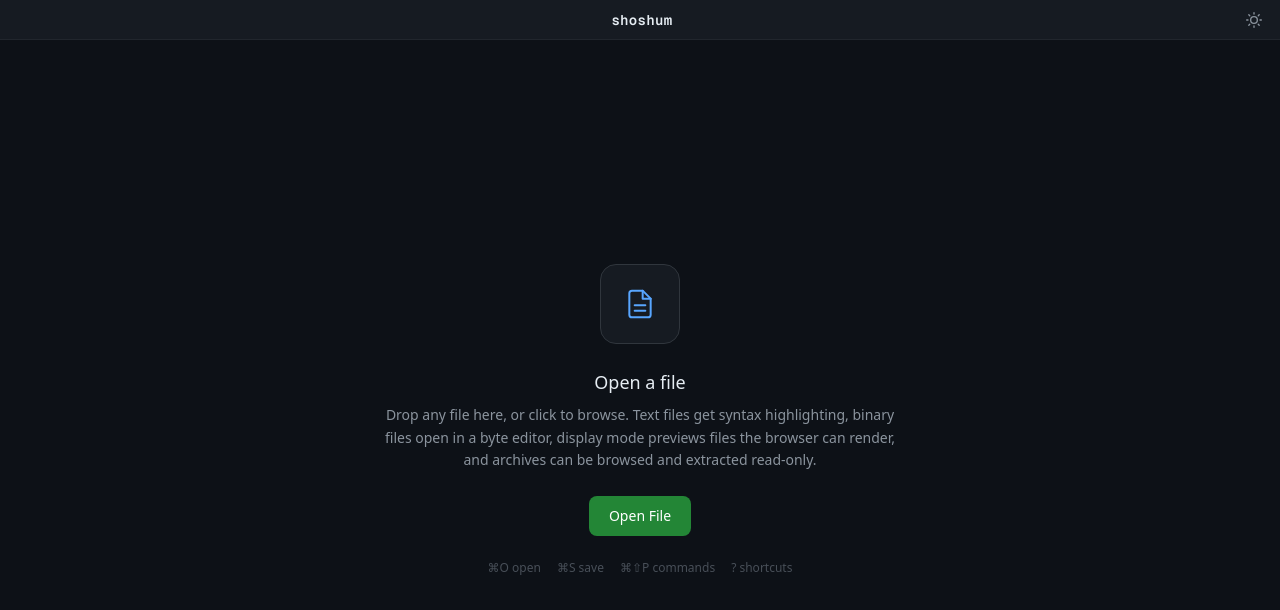
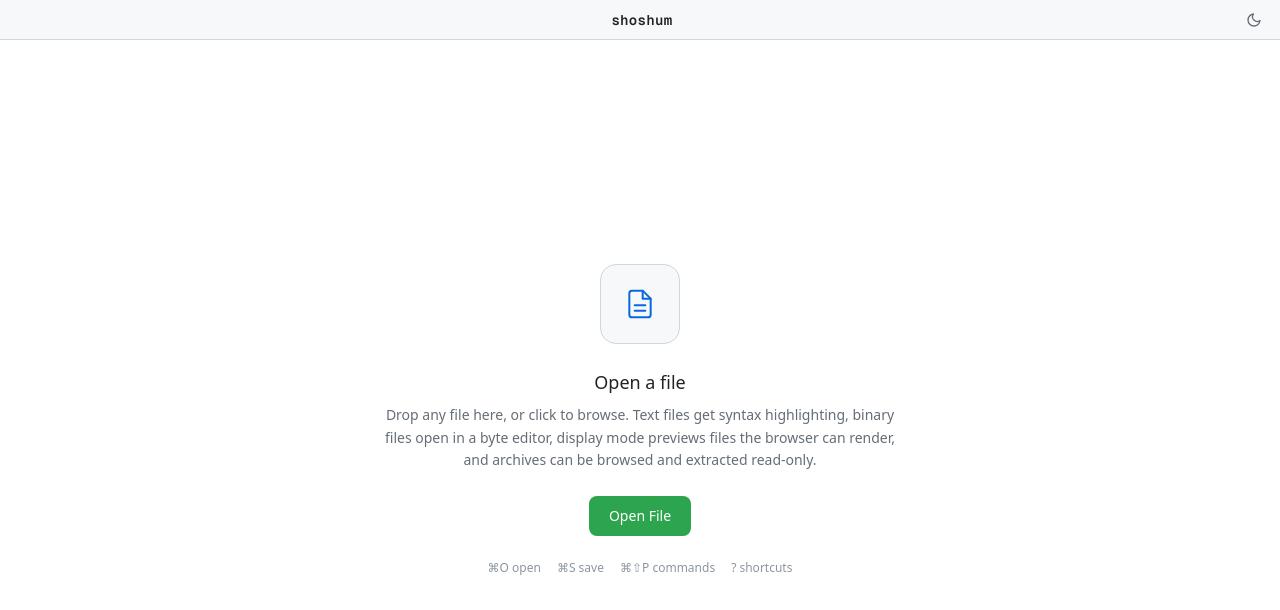
Before and after one commit to zgsrc/shoshum, a Next.js app: page / in a window 1280 px wide. Shown: the top 610 px of the page. Built offline with nearby package versions, Linux system fonts and the light colour scheme.

Commit message:
Auto light dark.

```diff
--- a/src/components/App.tsx
+++ b/src/components/App.tsx
@@ -48,7 +48,8 @@ import GlobalSearch, { type SearchableTab } from "./GlobalSearch";
 
 type ViewMode = "auto" | "archive" | "display" | "text" | "binary";
 type EffectiveViewMode = Exclude<ViewMode, "auto">;
-type Theme = "dark" | "light";
+type ThemePreference = "auto" | "dark" | "light";
+type ResolvedTheme = "dark" | "light";
 type MarkdownMode = "edit" | "preview" | "split";
 
 const VIEW_MODE_LABELS: Record<ViewMode, string> = {
@@ -62,10 +63,19 @@ const VIEW_MODE_LABELS: Record<ViewMode, string> = {
 const THEME_STORAGE_KEY = "shoshum-theme";
 const THEME_CHANGE_EVENT = "shoshum-theme-change";
 
-function readStoredTheme(): Theme {
+function readStoredTheme(): ThemePreference {
+  if (typeof window === "undefined") return "auto";
+  const stored = window.localStorage.getItem(THEME_STORAGE_KEY);
+  return stored === "light" || stored === "dark" || stored === "auto" ? stored : "auto";
+}
+
+function getSystemTheme(): ResolvedTheme {
   if (typeof window === "undefined") return "dark";
-  const stored = window.localStorage.getItem(THEME_STORAGE_KEY);
-  return stored === "light" || stored === "dark" ? stored : "dark";
+  return window.matchMedia("(prefers-color-scheme: light)").matches ? "light" : "dark";
+}
+
+function resolveTheme(pref: ThemePreference): ResolvedTheme {
+  return pref === "auto" ? getSystemTheme() : pref;
 }
 
 function subscribeToThemeChange(callback: () => void): () => void {
@@ -262,25 +272,42 @@ async function createZipBytes(
 
 // ── Theme Hook ──────────────────────────────────────────────
 
-function useTheme(): [Theme, () => void] {
-  const theme = useSyncExternalStore<Theme>(
+function useTheme(): [ThemePreference, ResolvedTheme, () => void] {
+  const preference = useSyncExternalStore<ThemePreference>(
     subscribeToThemeChange,
     readStoredTheme,
-    (): Theme => "dark"
-  );
+    (): ThemePreference => "auto"
+  );
+
+  const [systemTheme, setSystemTheme] = useState<ResolvedTheme>(() => getSystemTheme());
 
   useEffect(() => {
-    document.documentElement.setAttribute("data-theme", theme);
-  }, [theme]);
+    const mql = window.matchMedia("(prefers-color-scheme: light)");
+    const handler = () => {
+      setSystemTheme(mql.matches ? "light" : "dark");
+      if (readStoredTheme() === "auto") {
+        window.dispatchEvent(new Event(THEME_CHANGE_EVENT));
+      }
+    };
+    mql.addEventListener("change", handler);
+    return () => mql.removeEventListener("change", handler);
+  }, []);
+
+  const resolved: ResolvedTheme = preference === "auto" ? systemTheme : preference;
+
+  useEffect(() => {
+    document.documentElement.setAttribute("data-theme", resolved);
+  }, [resolved]);
 
   const toggle = useCallback(() => {
-    const next = theme === "dark" ? "light" : "dark";
+    const order: ThemePreference[] = ["auto", "light", "dark"];
+    const next = order[(order.indexOf(preference) + 1) % order.length];
     localStorage.setItem(THEME_STORAGE_KEY, next);
-    document.documentElement.setAttribute("data-theme", next);
+    document.documentElement.setAttribute("data-theme", next === "auto" ? getSystemTheme() : next);
     window.dispatchEvent(new Event(THEME_CHANGE_EVENT));
-  }, [theme]);
-
-  return [theme, toggle];
+  }, [preference]);
+
+  return [preference, resolved, toggle];
 }
 
 // ── Icon Components ─────────────────────────────────────────
@@ -299,6 +326,13 @@ function MoonIcon() {
   return (
     <svg width="16" height="16" viewBox="0 0 24 24" fill="none" stroke="currentColor" strokeWidth="2" strokeLinecap="round" strokeLinejoin="round">
       <path d="M21 12.79A9 9 0 1 1 11.21 3 7 7 0 0 0 21 12.79z" />
+    </svg>
+  );
+}
+function AutoThemeIcon() {
+  return (
+    <svg width="16" height="16" viewBox="0 0 24 24" fill="none" stroke="currentColor" strokeWidth="2" strokeLinecap="round" strokeLinejoin="round">
+      <rect x="2" y="3" width="20" height="14" rx="2" ry="2" /><line x1="8" y1="21" x2="16" y2="21" /><line x1="12" y1="17" x2="12" y2="21" />
     </svg>
   );
 }
@@ -346,10 +380,10 @@ function TBtn({
 
 // ── Landing Page ────────────────────────────────────────────
 
-function LandingPage({ onFile, onOpenPicker, theme, onToggleTheme, recentFiles, onClearRecent }: {
+function LandingPage({ onFile, onOpenPicker, themePreference, onToggleTheme, recentFiles, onClearRecent }: {
   onFile: (file: File, handle: FileSystemFileHandle | null) => void;
   onOpenPicker: () => void;
-  theme: Theme;
+  themePreference: ThemePreference;
   onToggleTheme: () => void;
   recentFiles: RecentFile[];
   onClearRecent: () => void;
@@ -362,8 +396,8 @@ function LandingPage({ onFile, onOpenPicker, theme, onToggleTheme, recentFiles,
       <header className="flex items-center justify-between h-10 px-3 shrink-0" style={{ backgroundColor: "var(--sh-bg2)", borderBottom: "1px solid var(--sh-border)" }}>
         <div className="w-8" />
         <h1 className="text-sm font-semibold tracking-wide font-mono" style={{ color: "var(--sh-text)" }}>shoshum</h1>
-        <TBtn onClick={onToggleTheme} title={`Switch to ${theme === "dark" ? "light" : "dark"} mode`}>
-          {theme === "dark" ? <SunIcon /> : <MoonIcon />}
+        <TBtn onClick={onToggleTheme} title={`Theme: ${themePreference} (click to cycle)`}>
+          {themePreference === "auto" ? <AutoThemeIcon /> : themePreference === "dark" ? <SunIcon /> : <MoonIcon />}
         </TBtn>
       </header>
       <div
@@ -437,7 +471,7 @@ function DragOverlay() {
 // ── Main App ────────────────────────────────────────────────
 
 export default function App() {
-  const [theme, toggleTheme] = useTheme();
+  const [themePreference, theme, toggleTheme] = useTheme();
   const [settings, setSettings] = useState<Settings>(() => loadSettings());
   const [tabs, setTabs] = useState<Tab[]>([]);
   const [activeTabId, setActiveTabId] = useState<string | null>(null);
```
